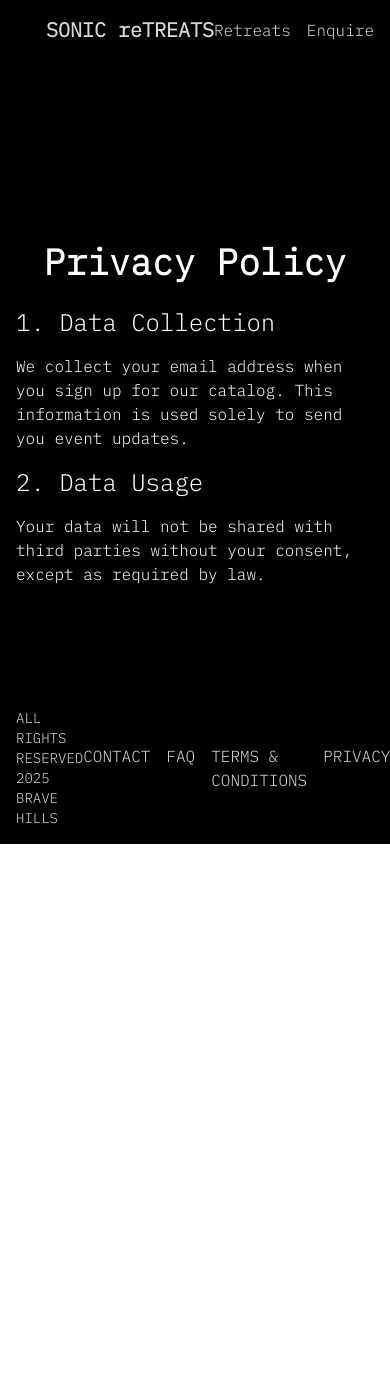
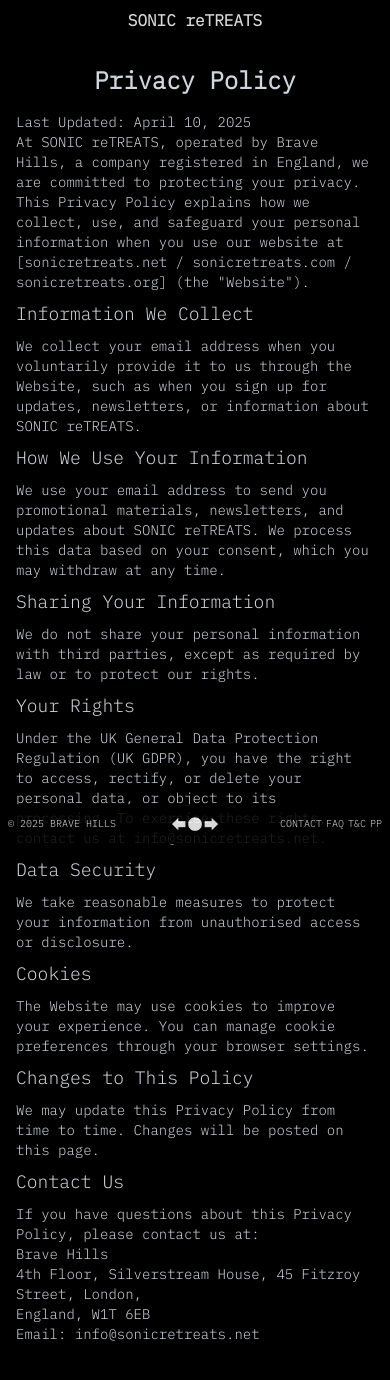
Before and after one commit to Non-territorial/sonic_retreats, a Next.js app: page /privacy in a window 390 px wide. Shown: the top 1380 px of the page. Before the commit the page ends 844 px from the top, so only its background shows below. Built offline with nearby package versions, Linux system fonts and the light colour scheme; no server answers.

Commit message:
responsiveness fixed

```diff
--- a/src/app/page.tsx
+++ b/src/app/page.tsx
@@ -106,7 +106,7 @@
   return (
     <div className="flex flex-col">
       {/* Section 1: Hero with Background Video */}
-      <section id="section-1" className="relative h-screen flex items-center text-white bg-black">
+      <section id="section-1" className="relative min-h-screen flex items-center text-white bg-black">
         <Navbar position="top" />
         <Video playbackId="PuJJKuIuU6DIsNMHzbcLIiJcJMmLTS4027QO9YkTPXIE" />
         <div className="absolute inset-0 bg-black opacity-10" />
@@ -114,69 +114,55 @@
       </section>
 
       {/* Section 2: Locations */}
-      <section id="section-2" className="relative h-screen flex items-center justify-center text-white bg-black">
+      <section id="section-2" className="relative min-h-[90vh] sm:min-h-screen md:min-h-screen flex items-center justify-center text-white bg-black">
   <Navbar position="top" />
   <Video playbackId="8UqsYaz56iC02EQj7UX902RnZKgd478fBjSXg00FtAvWao" />
   <div className="absolute inset-0 bg-black opacity-10" />
-        <div className="relative z-10 text-left max-w-6xl">
-          <h1 className="text-5xl mb-4 text-white">LOCATION</h1>
-          <p className="text-5xl leading-relaxed text-white">
-            A four-day stay amongst strangers <br />
-            or friends, but definitely sharing <br />
-            interest in culture, the aesthetics <br />
-            of sound, deep listening, gastronomic <br />
-            experiences and unfamiliar settings.
+  <div className="relative z-10 text-left w-full max-w-sm sm:max-w-md md:max-w-6xl px-4 sm:px-6">
+    <h1 className="text-base sm:text-3xl md:text-5xl md:ml-14 mb-2 sm:mb-3 md:mb-4 text-white">LOCATION</h1>
+    <p className="text-base sm:text-3xl md:text-5xl leading-relaxed md:leading-relaxed md:ml-14 text-white">
+      A four-day stay amongst strangers or friends, but definitely sharing interest in culture, the aesthetics of sound, deep listening, gastronomic experiences and unfamiliar settings.
     </p>
   </div>
   <Navbar position="bottom" />
 </section>
 
       {/* Section 3: Sound */}
-      <section id="section-3" className="relative h-screen flex items-center justify-center text-white bg-black">
+      <section id="section-3" className="relative min-h-[90vh] sm:min-h-screen md:min-h-screen flex items-center justify-center text-white bg-black">
   <Navbar position="top" />
   <Video playbackId="lbePbk00zcnpS3FEvRYwhWGcWf5mif61aqz5k01u45gAA" />
   <div className="absolute inset-0 bg-black opacity-10" />
-        <div className="relative z-10 text-left max-w-6xl ml-30">
-          <h2 className="text-5xl mb-4 text-white">SOUND</h2>
-          <p className="text-5xl leading-relaxed text-white">
-            We collaborate with emerging and <br />
-            established composers and artists, <br />
-            creating a special library and settings <br />
-            sensitive to the location, context, <br />
-            place, and time of year.
+  <div className="relative z-10 text-left w-full max-w-sm sm:max-w-md md:max-w-6xl ml-4 sm:ml-10 md:ml-30 px-4 sm:px-6">
+    <h2 className="text-base sm:text-3xl md:text-5xl mb-2 sm:mb-3 md:mb-4 text-white">SOUND</h2>
+    <p className="text-base sm:text-3xl md:text-5xl leading-relaxed md:leading-relaxed text-white">
+      We collaborate with emerging and established composers and artists, creating a special library and settings sensitive to the location, context, place, and time of year.
     </p>
   </div>
   <Navbar position="bottom" />
 </section>
 
       {/* Section 4: Gastronomy and Locations */}
-      <section id="section-4" className="relative h-screen flex items-center justify-center text-white bg-black">
+      <section id="section-4" className="relative min-h-[90vh] sm:min-h-screen md:min-h-screen flex items-center justify-center text-white bg-black">
   <Navbar position="top" />
   <Video playbackId="UPKkxrQH02vRcP1KhtvGpTRFxsfvFzW02DnZfycZScSbc" />
   <div className="absolute inset-0 bg-black opacity-10" />
-        <div className="relative z-10 text-left max-w-6xl">
-          <h2 className="text-5xl mb-4 text-white">GASTRONOMY</h2>
-          <p className="text-5xl leading-relaxed text-white">
-            SONIC reTREATS is a growing library  <br />
-            of locations and sonic works, <br />
-            with gastronomy involving <br />
-            equal artistic mastery, <br />
-            and the intention of finding the <br />
-            best ingredients, trying not <br />
-            to destroy them.
+  <div className="relative z-10 text-left w-full max-w-sm sm:max-w-md md:max-w-6xl px-4 sm:px-6">
+    <h2 className="text-base sm:text-3xl md:text-5xl md:ml-14 mb-2 sm:mb-3 md:mb-4 text-white">GASTRONOMY</h2>
+    <p className="text-base sm:text-3xl md:text-5xl leading-relaxed md:leading-relaxed md:ml-14 text-white">
+      SONIC reTREATS is a growing library of locations and sonic works, with gastronomy involving equal artistic mastery, and the intention of finding the best ingredients, trying not to destroy them.
     </p>
   </div>
   <Navbar position="bottom" />
 </section>
 
       {/* Section 5: Collage of Images */}
-      <section id="section-5" className="relative h-screen bg-black">
+      <section id="section-5" className="relative min-h-[90vh] sm:min-h-screen md:min-h-screen bg-black">
   <Navbar position="top" />
   <Image
     src="/images/collage.png"
     alt="SONIC reTREATS Locations Collage"
     fill
-          className="object-cover"
+    className="object-contain sm:object-contain md:object-cover"
     priority
   />
   <div className="absolute inset-0 bg-black opacity-5" />
@@ -187,21 +173,21 @@
 
 <section
   id="section-6"
-        className="relative h-screen bg-black flex items-center justify-center"
+  className="relative min-h-screen bg-black flex items-center justify-center"
 >
   <Navbar position="top" />
-        <div className="relative z-10 text-left max-w-6xl">
+  <div className="relative z-10 text-left w-full max-w-sm sm:max-w-md md:max-w-6xl px-4 sm:px-6">
     <div className="text-white">
-            <div className="grid grid-cols-[1fr_2fr_1fr] gap-x-12 text-base font-bold mb-4">
+      <div className="grid grid-cols-3 gap-x-4 sm:gap-x-8 md:gap-x-12 text-xs sm:text-sm md:text-base font-bold mb-2 sm:mb-3 md:mb-4">
         <span>TITLE</span>
         <span>LOCATION</span>
         <span className="text-left">TIME</span>
       </div>
-            <div className="space-y-4 text-gray-500 text-base">
+      <div className="space-y-2 sm:space-y-3 md:space-y-4 text-gray-500 text-xs sm:text-sm md:text-base">
         {retreats.map((retreat, index) => (
           <div
             key={index}
-                  className="grid grid-cols-[1fr_2fr_1fr] gap-x-12 border-b border-gray-500 pb-2"
+            className="grid grid-cols-3 gap-x-4 sm:gap-x-8 md:gap-x-12 border-b border-gray-500 pb-1 sm:pb-2"
           >
             <button
               onClick={() => openModal(retreat.playbackId, retreat.title)}
@@ -214,25 +200,25 @@
           </div>
         ))}
       </div>
-            <div className="mt-8">
+      <div className="mt-4 sm:mt-6 md:mt-8">
         {submitted ? (
-                <p className="text-yellow-600">
+          <p className="text-yellow-600 text-xs sm:text-sm md:text-base">
             Thank you! We’ll send the catalog to your email.
           </p>
         ) : (
-                <form onSubmit={handleEmailSubmit} className="flex flex-col gap-4 items-center">
-          {error && <p className="text-red-500">{error}</p>}
+          <form onSubmit={handleEmailSubmit} className="flex flex-col gap-2 sm:gap-3 md:gap-4 items-center">
+            {error && <p className="text-red-500 text-xs sm:text-sm md:text-base">{error}</p>}
             <input
               type="email"
               value={email}
               onChange={(e) => setEmail(e.target.value)}
               placeholder="YOUR EMAIL"
-            className="px-4 py-2 border rounded w-full max-w-md bg-black text-white border-gray-500 text-base"
+              className="px-2 sm:px-3 md:px-4 py-1 sm:py-1.5 md:py-2 border rounded w-full max-w-xs sm:max-w-sm md:max-w-md bg-black text-white border-gray-500 text-xs sm:text-sm md:text-base"
               required
             />
             <button
               type="submit"
-            className="text-gray-500 text-base underline"
+              className="text-gray-500 text-xs sm:text-sm md:text-base underline"
               disabled={isLoading}
             >
               {isLoading ? "Submitting..." : "Request SONIC reTREATS Catalog"}
@@ -246,31 +232,24 @@
 </section>
 
       {/* Section 7: Full-Page Section */}
-      <section id="section-7" className="relative h-screen flex items-center justify-center text-white bg-black">
+      <section id="section-7" className="relative min-h-[90vh] sm:min-h-screen md:min-h-screen flex items-center justify-center text-white bg-black">
   <Navbar position="top" />
-        <div className="relative z-10 text-left max-w-6xl">
-        <p className="text-5xl leading-relaxed mb-8 text-white">
-            The focus is on creating an <br />
-            intimate, subtle, and high-quality <br />
-            auditory experience, <br />
-            enhanced by carefully curated <br />
-            aesthetics. This approach <br />
-            encourages deep listening and <br />
-            sensory immersion, elevating the <br />
-            sound into an exhibition.
+  <div className="relative z-10 text-left w-full max-w-sm sm:max-w-md md:max-w-6xl px-4 sm:px-6">
+    <p className="text-base sm:text-3xl md:text-5xl leading-relaxed md:leading-relaxed md:ml-14 mb-4 sm:mb-6 md:mb-8 text-white">
+      The focus is on creating an intimate, subtle, and high-quality auditory experience, enhanced by carefully curated aesthetics. This approach encourages deep listening and sensory immersion, elevating the sound into an exhibition.
     </p>
   </div>
   <Navbar position="bottom" />
 </section>
 
        {/* Section 8: Collage of Images */}
-       <section id="section-5" className="relative h-screen bg-black">
+       <section id="section-8" className="relative min-h-[90vh] sm:min-h-screen md:min-h-screen bg-black">
   <Navbar position="top" />
   <Image
     src="/images/collage_bis.jpeg"
     alt="SONIC reTREATS Locations Collage"
     fill
-          className="object-cover"
+    className="object-contain sm:object-contain md:object-cover"
     priority
   />
   <div className="absolute inset-0 bg-black opacity-5" />
@@ -280,13 +259,11 @@
 </section>
 
       {/* Section 9: Full-Page Section */}
-      <section id="section-8" className="relative h-screen flex items-center justify-center text-white bg-black">
+      <section id="section-8" className="relative min-h-[90vh] sm:min-h-screen md:min-h-screen flex items-center justify-center text-white bg-black">
   <Navbar position="top" />
-        <div className="relative z-10 text-left max-w-6xl">
-          <p className="text-5xl leading-relaxed text-white">
-            SONIC reTREATS is a cultural <br />
-            hospitality concept, operated by <br />
-            Brave Hills
+  <div className="relative z-10 text-left w-full max-w-sm sm:max-w-md md:max-w-6xl px-4 sm:px-6">
+    <p className="text-base sm:text-3xl md:text-5xl leading-relaxed md:leading-relaxed md:ml-14 text-white">
+      SONIC reTREATS is a cultural hospitality concept, operated by Brave Hills
     </p>
   </div>
   <Navbar position="bottom" />
--- a/src/app/privacy/page.tsx
+++ b/src/app/privacy/page.tsx
@@ -2,19 +2,50 @@
 
 export default function PrivacyPage() {
     return (
-      <div className="min-h-screen bg-black text-white flex flex-col items-center justify-center p-4">
+      <div className="relative min-h-screen bg-black opacity-100 text-gray-300 flex flex-col items-center justify-start p-4 sm:p-6 md:p-4 py-16 sm:py-14 md:py-20">
   <Navbar position="top" />
-        <h1 className="text-4xl font-bold mb-6">Privacy Policy</h1>
-        <div className="max-w-3xl text-left">
-          <h2 className="text-2xl mb-4">1. Data Collection</h2>
-          <p className="mb-4">
-            We collect your email address when you sign up for our catalog. This information is used solely to send you event updates.
+  <h1 className="text-2xl sm:text-3xl md:text-4xl font-bold mb-4 sm:mb-6 md:mb-8">Privacy Policy</h1>
+  <div className="w-full max-w-sm sm:max-w-lg md:max-w-3xl text-left">
+    <p className="mb-2 sm:mb-3 md:mb-4 text-sm sm:text-base md:text-base">
+      Last Updated: April 10, 2025 <br />
+      At SONIC reTREATS, operated by Brave Hills, a company registered in England, we are committed to protecting your privacy. This Privacy Policy explains how we collect, use, and safeguard your personal information when you use our website at [sonicretreats.net / sonicretreats.com / sonicretreats.org] (the &quot;Website&quot;).
     </p>
-          <h2 className="text-2xl mb-4">2. Data Usage</h2>
-          <p className="mb-4">
-            Your data will not be shared with third parties without your consent, except as required by law.
+    <h2 className="text-lg sm:text-xl md:text-2xl mb-2 sm:mb-3 md:mb-4">Information We Collect</h2>
+    <p className="mb-2 sm:mb-3 md:mb-4 text-sm sm:text-base md:text-base">
+      We collect your email address when you voluntarily provide it to us through the Website, such as when you sign up for updates, newsletters, or information about SONIC reTREATS.
     </p>
-          {/* Add more privacy policy sections as needed */}
+    <h2 className="text-lg sm:text-xl md:text-2xl mb-2 sm:mb-3 md:mb-4">How We Use Your Information</h2>
+    <p className="mb-2 sm:mb-3 md:mb-4 text-sm sm:text-base md:text-base">
+      We use your email address to send you promotional materials, newsletters, and updates about SONIC reTREATS. We process this data based on your consent, which you may withdraw at any time.
+    </p>
+    <h2 className="text-lg sm:text-xl md:text-2xl mb-2 sm:mb-3 md:mb-4">Sharing Your Information</h2>
+    <p className="mb-2 sm:mb-3 md:mb-4 text-sm sm:text-base md:text-base">
+      We do not share your personal information with third parties, except as required by law or to protect our rights.
+    </p>
+    <h2 className="text-lg sm:text-xl md:text-2xl mb-2 sm:mb-3 md:mb-4">Your Rights</h2>
+    <p className="mb-2 sm:mb-3 md:mb-4 text-sm sm:text-base md:text-base">
+      Under the UK General Data Protection Regulation (UK GDPR), you have the right to access, rectify, or delete your personal data, or object to its processing. To exercise these rights, contact us at info@sonicretreats.net.
+    </p>
+    <h2 className="text-lg sm:text-xl md:text-2xl mb-2 sm:mb-3 md:mb-4">Data Security</h2>
+    <p className="mb-2 sm:mb-3 md:mb-4 text-sm sm:text-base md:text-base">
+      We take reasonable measures to protect your information from unauthorised access or disclosure.
+    </p>
+    <h2 className="text-lg sm:text-xl md:text-2xl mb-2 sm:mb-3 md:mb-4">Cookies</h2>
+    <p className="mb-2 sm:mb-3 md:mb-4 text-sm sm:text-base md:text-base">
+      The Website may use cookies to improve your experience. You can manage cookie preferences through your browser settings.
+    </p>
+    <h2 className="text-lg sm:text-xl md:text-2xl mb-2 sm:mb-3 md:mb-4">Changes to This Policy</h2>
+    <p className="mb-2 sm:mb-3 md:mb-4 text-sm sm:text-base md:text-base">
+      We may update this Privacy Policy from time to time. Changes will be posted on this page.
+    </p>
+    <h2 className="text-lg sm:text-xl md:text-2xl mb-2 sm:mb-3 md:mb-4">Contact Us</h2>
+    <p className="mb-2 sm:mb-3 md:mb-4 text-sm sm:text-base md:text-base">
+      If you have questions about this Privacy Policy, please contact us at: <br />
+      Brave Hills <br />
+      4th Floor, Silverstream House, 45 Fitzroy Street, London, <br />
+      England, W1T 6EB <br />
+      Email: info@sonicretreats.net
+    </p>
   </div>
   <Navbar position="bottom" />
 </div>
--- a/src/app/terms/page.tsx
+++ b/src/app/terms/page.tsx
@@ -2,19 +2,45 @@
 
 export default function TermsPage() {
     return (
-      <div className="min-h-screen bg-black text-white flex flex-col items-center justify-center p-4">
+      <div className="relative min-h-screen bg-black opacity-100 text-gray-300 flex flex-col items-center justify-start p-4 sm:p-6 md:p-4 py-16 sm:py-14 md:py-20">
   <Navbar position="top" />
-        <h1 className="text-4xl font-bold mb-6">Terms & Conditions</h1>
-        <div className="max-w-3xl text-left">
-          <h2 className="text-2xl mb-4">1. Introduction</h2>
-          <p className="mb-4">
-            Welcome to SONIC reTREATS. By using our website and services, you agree to these Terms & Conditions.
+  <h1 className="text-2xl sm:text-3xl md:text-4xl font-bold mb-4 sm:mb-5 md:mb-6">Terms & Conditions</h1>
+  <div className="w-full max-w-sm sm:max-w-lg md:max-w-3xl text-left">
+    <p className="mb-2 sm:mb-3 md:mb-4 text-sm sm:text-base md:text-base">
+      Welcome to SONIC reTREATS, a website operated by Brave Hills Ltd, a company registered in England. By accessing or using our website at sonicretreats.net / sonicretreats.com / sonicretreats.org (the &quot;Website&quot;), you agree to be bound by these Terms and Conditions (&quot;Terms&quot;). If you do not agree with these Terms, please do not use the Website.
     </p>
-          <h2 className="text-2xl mb-4">2. Event Participation</h2>
-          <p className="mb-4">
-            Participation in our events requires prior registration and adherence to our event guidelines.
+    <h2 className="text-lg sm:text-xl md:text-2xl mb-2 sm:mb-3 md:mb-4">1. Purpose of the Website</h2>
+    <p className="mb-2 sm:mb-3 md:mb-4 text-sm sm:text-base md:text-base">
+      The primary purpose of SONIC reTREATS is to promote our retreat services and collect email addresses from potential guests who are interested in receiving updates, offers, and information about SONIC reTREATS. By using the Website, you acknowledge that it serves as a platform for these purposes.
     </p>
-          {/* Add more T&C sections as needed */}
+    <h2 className="text-lg sm:text-xl md:text-2xl mb-2 sm:mb-3 md:mb-4">2. Eligibility</h2>
+    <p className="mb-2 sm:mb-3 md:mb-4 text-sm sm:text-base md:text-base">
+      You must be at least 18 years old to use this Website. By accessing the Website, you represent and warrant that you meet this age requirement.
+    </p>
+    <h2 className="text-lg sm:text-xl md:text-2xl mb-2 sm:mb-3 md:mb-4">3. Use of the Website</h2>
+    <p className="mb-2 sm:mb-3 md:mb-4 text-sm sm:text-base md:text-base">
+      You agree to use the Website only for lawful purposes and in accordance with these Terms. You may not use the Website in any way that could damage, disable, overburden, or impair its functionality or interfere with other users’ enjoyment of it. Unauthorised use of the Website, including attempts to gain access to restricted areas or data, is prohibited.
+    </p>
+    <h2 className="text-lg sm:text-xl md:text-2xl mb-2 sm:mb-3 md:mb-4">4. Email Collection and Privacy</h2>
+    <p className="mb-2 sm:mb-3 md:mb-4 text-sm sm:text-base md:text-base">
+      By providing your email address through the Website, you consent to us contacting you with promotional materials, newsletters, and updates about SONIC reTREATS. You may opt out of these communications at any time contacting us directly. Your personal information, including your email address, will be processed in accordance with our Privacy Policy. We comply with the UK General Data Protection Regulation (UK GDPR) and the Data Protection Act 2018.
+    </p>
+    <h2 className="text-lg sm:text-xl md:text-2xl mb-2 sm:mb-3 md:mb-4">5. Intellectual Property</h2>
+    <p className="mb-2 sm:mb-3 md:mb-4 text-sm sm:text-base md:text-base">
+      All content on the Website, including text, images, logos, and designs, is the property of Brave Hills or its licensors and is protected by copyright, trademark, and other intellectual property laws. You may not reproduce, distribute, or create derivative works from any content on the Website without our prior written permission.
+    </p>
+    <h2 className="text-lg sm:text-xl md:text-2xl mb-2 sm:mb-3 md:mb-4">6. Governing Law</h2>
+    <p className="mb-2 sm:mb-3 md:mb-4 text-sm sm:text-base md:text-base">
+      These Terms shall be governed by and construed in accordance with the laws of England and Wales. Any disputes arising under or in connection with these Terms shall be subject to the exclusive jurisdiction of the courts of England and Wales.
+    </p>
+    <h2 className="text-lg sm:text-xl md:text-2xl mb-2 sm:mb-3 md:mb-4">7. Contact Us</h2>
+    <p className="mb-2 sm:mb-3 md:mb-4 text-sm sm:text-base md:text-base">
+      If you have any questions about these Terms or the Website, please contact us at: <br />
+      Brave Hills Ltd. <br />
+      4th Floor, Silverstream House, 45 Fitzroy Street, London, <br />
+      England, W1T 6EB <br />
+      Email: info@sonicretreats.net
+    </p>
   </div>
   <Navbar position="bottom" />
 </div>
--- a/src/components/Navbar.tsx
+++ b/src/components/Navbar.tsx
@@ -20,30 +20,30 @@
 
   return (
     <nav
-      className={`fixed ${position === "top" ? "top-0" : "bottom-0"} left-0 right-0 p-4 bg-black opacity-85 flex items-center z-20`}
+      className={`fixed ${position === "top" ? "top-0" : "bottom-0"} left-0 right-0 p-2 sm:p-3 md:p-2 bg-black opacity-85 flex items-center z-20`}
     >
       {position === "top" ? (
         <div className="relative w-full flex justify-between items-center">
           <div className="flex-1"></div>
           <Link
             href="/"
-            className="text-xl font-bold"
+            className="text-base sm:text-lg md:text-xl font-bold"
             style={{ color: "#ffffff" }}
           >
             SONIC reTREATS
           </Link>
           <div className="flex-1 flex justify-end">
-            <div className="flex gap-4">
+            <div className="hidden md:flex gap-1 sm:gap-2 md:gap-4">
               <Link
                 href="/#section-6"
-                className="text-base"
+                className="text-xs sm:text-sm md:text-base"
                 style={{ color: "#ffffff" }}
               >
                 Retreats
               </Link>
               <a
-                href="mailto:info@sonicretreats.com"
-                className="text-base"
+                href="mailto:info@sonicretreats.net"
+                className="text-xs sm:text-sm md:text-base"
                 style={{ color: "#ffffff" }}
               >
                 Enquire
@@ -52,10 +52,10 @@
           </div>
         </div>
       ) : (
-        <div className="w-full flex justify-between items-center">
+        <div className="w-full flex flex-row justify-between items-center">
           <div className="flex-1 flex justify-start">
-            <div className="text-sm" style={{ color: "#ffffff" }}>
-              ALL RIGHTS RESERVED 2025 BRAVE HILLS
+            <div className="text-[10px] sm:text-xs md:text-xs" style={{ color: "#ffffff" }}>
+              © 2025 BRAVE HILLS
             </div>
           </div>
           <div className="flex-1 flex justify-center">
@@ -63,41 +63,41 @@
               <Image
                 src="/images/nav-logo.png"
                 alt="Navigation Logo"
-                width={80}
-                height={60}
-                className="object-contain"
+                width={50}
+                height={38}
+                className="object-contain sm:w-[60px] sm:h-[45px] md:w-[60px] md:h-[45px]"
               />
             </Link>
           </div>
           <div className="flex-1 flex justify-end">
-            <div className="flex gap-4">
+            <div className="flex flex-row gap-1 sm:gap-2 md:gap-3">
               <Link
-                href="/contact"
-                className="text-base"
+                href="mailto:info@sonicretreats.net"
+                className="text-[10px] sm:text-xs md:text-sm"
                 style={{ color: "#ffffff" }}
               >
                 CONTACT
               </Link>
               <Link
                 href="/faq"
-                className="text-base"
+                className="text-[10px] sm:text-xs md:text-sm"
                 style={{ color: "#ffffff" }}
               >
                 FAQ
               </Link>
               <Link
                 href="/terms"
-                className="text-base"
+                className="text-[10px] sm:text-xs md:text-sm"
                 style={{ color: "#ffffff" }}
               >
-                TERMS & CONDITIONS
+                T&C
               </Link>
               <Link
                 href="/privacy"
-                className="text-base"
+                className="text-[10px] sm:text-xs md:text-sm"
                 style={{ color: "#ffffff" }}
               >
-                PRIVACY
+                PP
               </Link>
             </div>
           </div>
--- a/src/components/VideoModal.tsx
+++ b/src/components/VideoModal.tsx
@@ -1,3 +1,5 @@
+"use client";
+
 import MuxPlayer from "@mux/mux-player-react";
 
 interface VideoModalProps {
```
Also changed, not shown: src/app/faq/page.tsx (+37 -9 lines). Lines whose indentation alone changed are shown as unchanged.
